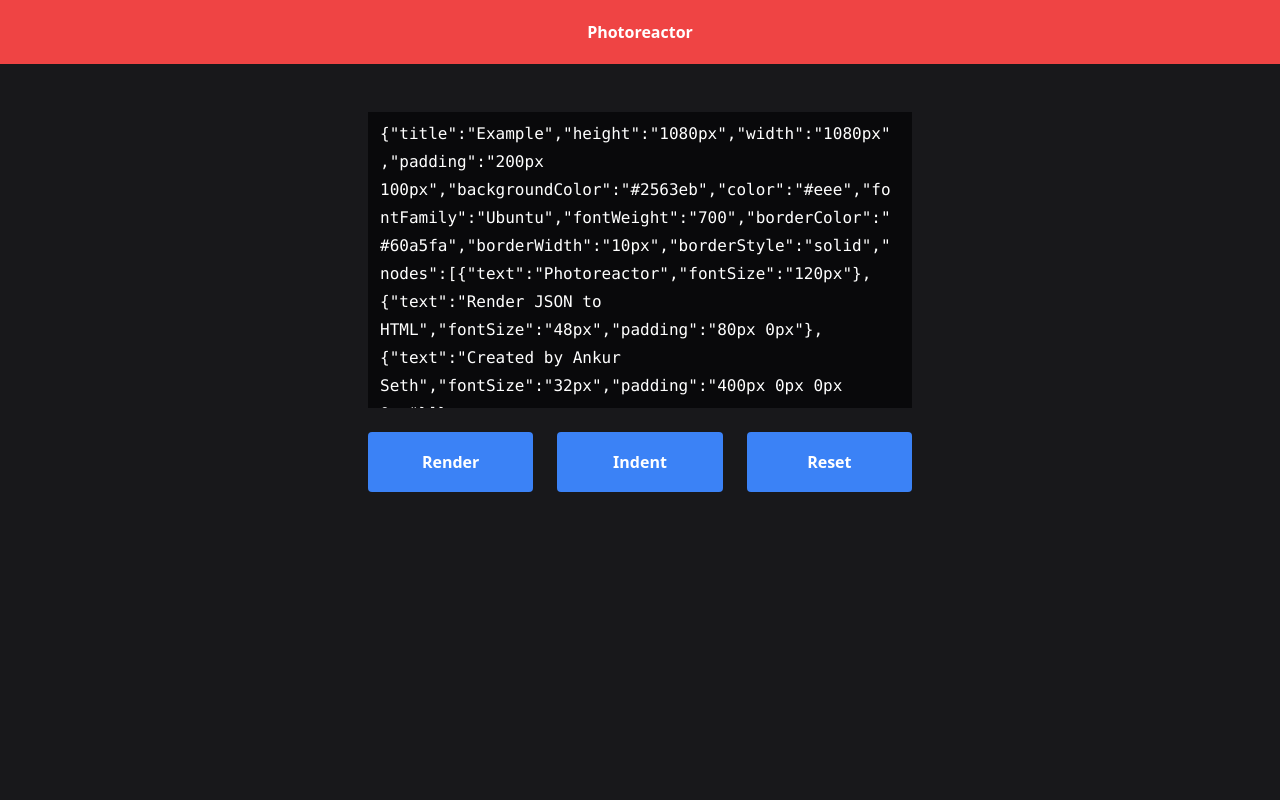
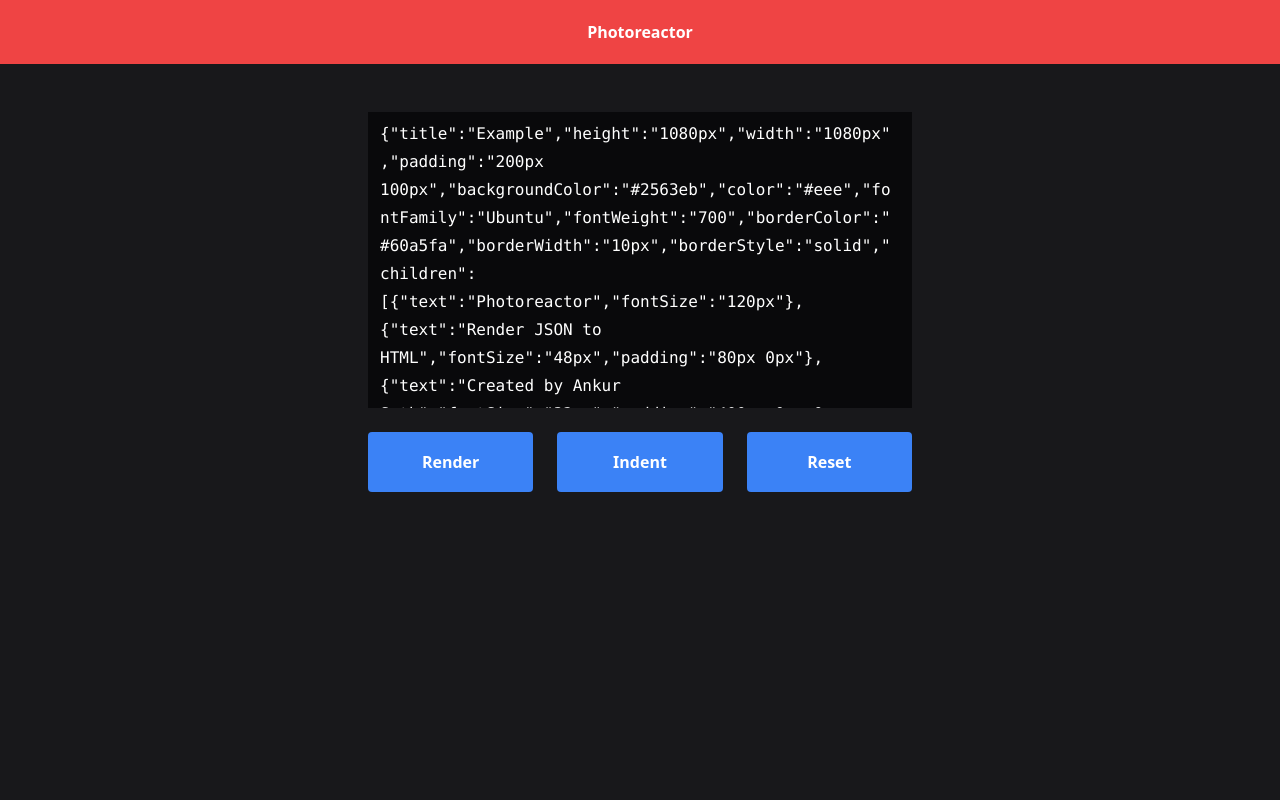
Before and after one commit to iaseth/photoreactor, a React (Vite) app in the folder react-app/: page / in a window 1280 px wide. Shown: the top 800 px of the page. Built offline with nearby package versions, Linux system fonts and the light colour scheme; what redicons would draw is missing.

Commit message:
Renamed nodes prop to children on PictureDS

```diff
--- a/react-app/src/App/components/Renderer/Renderer.tsx
+++ b/react-app/src/App/components/Renderer/Renderer.tsx
@@ -34,7 +34,7 @@
 	return (
 		<main className="w-screen h-screen overflow-hidden flex">
 			<section className="m-auto relative overflow-hidden" style={style} onClick={stopRenderer}>
-				{picture.nodes.map((node, k) => <PictureNode key={k} node={node} />)}
+				{picture.children.map((node, k) => <PictureNode key={k} node={node} />)}
 			</section>
 		</main>
 	);
--- a/react-app/src/App/data/examplePictureScript.json
+++ b/react-app/src/App/data/examplePictureScript.json
@@ -10,7 +10,7 @@
     "borderColor":"#60a5fa",
     "borderWidth":"10px",
     "borderStyle":"solid",
-    "nodes":[
+    "children":[
         {"text":"Photoreactor","fontSize":"120px"},
         {"text":"Render JSON to HTML","fontSize":"48px", "padding": "80px 0px"},
         {"text":"Created by Ankur Seth", "fontSize":"32px", "padding": "400px 0px 0px 0px"}
--- a/react-app/src/App/data/picture.ts
+++ b/react-app/src/App/data/picture.ts
@@ -11,7 +11,7 @@
 
 export interface PictureDS extends CssProps {
 	title: string, // purpose?
-	nodes: PictureNodeDS[]
+	children: PictureNodeDS[]
 }
 
 export const examplePicture: PictureDS = examplePictureScript;
```
